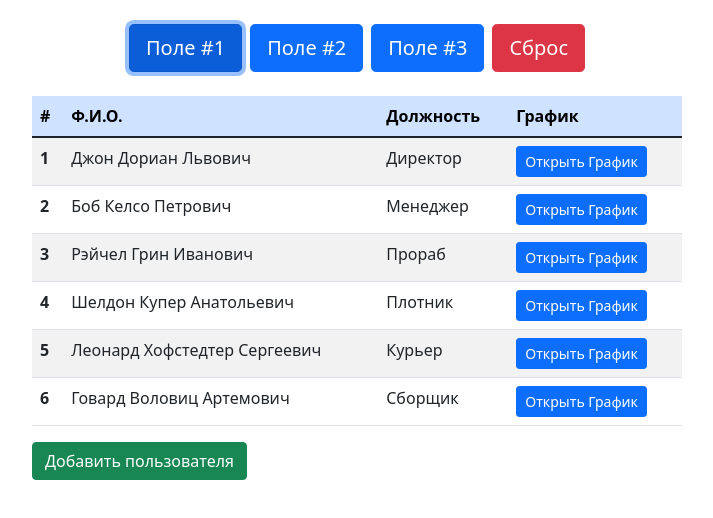
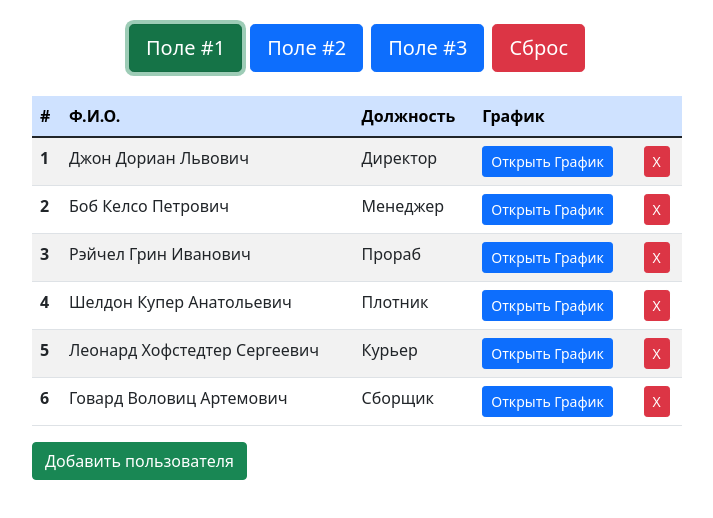
Before and after one commit to bobkov-evgeny/fields-react, a React (Create React App) app: page / in a window 1280 px wide. Both pictures are taken after a click on the button "Поле #1". Shown: the top 518 px of the page, without its empty margins (283-996 px from the left). Built offline with nearby package versions, Linux system fonts and the light colour scheme.

Commit message:
add new user form finished

```diff
--- a/src/components/FAKE_API/users.api.js
+++ b/src/components/FAKE_API/users.api.js
@@ -2,6 +2,7 @@ const fields = [
 	{
 		fieldNumber: 1,
 		fieldAdress: "Поле #1",
+		isActive: false,
 		workers: [
 			{
 				_id: "67rdca3eeb7f6fgeed471811",
@@ -98,6 +99,7 @@ const fields = [
 	{
 		fieldNumber: 2,
 		fieldAdress: "Поле #2",
+		isActive: false,
 		workers: [
 			{
 				_id: "67rdca3eeb7f6fgeed471817",
@@ -179,6 +181,7 @@ const fields = [
 	{
 		fieldNumber: 3,
 		fieldAdress: "Поле #3",
+		isActive: false,
 		workers: [
 			{
 				_id: "67rdca3eeb7f6fgeed471835",
--- a/src/components/fields.jsx
+++ b/src/components/fields.jsx
@@ -1,69 +1,66 @@
 import React, { useState } from "react";
 import Workers from "./worker";
+import NewUserForm from "./newUserForm";
 import * as api from "./FAKE_API/users.api";
-import {
-	Form,
-	Button,
-	Col,
-	InputGroup,
-	FormControl,
-	Row,
-} from "react-bootstrap";
 
 const Fields = () => {
+	const [fields, setFields] = useState(api.fetchFieldsData());
 	const [selectedFieldData, setWorkers] = useState(0);
-	const [fields, setFields] = useState(api.fetchFieldsData());
 	const [newUserForm, setUserFormStatus] = useState(0);
 
 	const setSelectedField = (fieldNumber) => {
-		setWorkers(api.fetchFieldsData()[fieldNumber - 1]);
+		fields.forEach((field) =>
+			field.fieldNumber === fieldNumber
+				? (field.isActive = true)
+				: (field.isActive = false)
+		);
+		setWorkers(fields[fieldNumber - 1]);
+	};
+	const reset = () => {
+		setFields(api.fetchFieldsData());
+		console.log("ok");
+		fields.forEach((field) => (field.isActive = false));
+		setWorkers(0);
+		setUserFormStatus(0);
 	};
 
-	const reset = () => {
-		setWorkers(0);
+	const addUser = (event) => {
+		const selectedField = event.target[2].value;
+		event.preventDefault();
+
+		const newFieldsData = fields.map((field) => {
+			if (field.fieldNumber !== +selectedField) return field;
+			field.workers = [
+				...field.workers,
+				{
+					name: event.target[0].value,
+					position: event.target[1].value,
+					schedule: [["22.01.2021", 8]],
+					counter: field.workers.length + 1,
+					_id: field.workers.length + 1,
+				},
+			];
+			return field;
+		});
+
+		setFields(newFieldsData);
 		setUserFormStatus(0);
+	};
+
+	const deleteUser = (worker) => {
+		const newFieldsData = fields.map((field) => {
+			if (!field.workers.includes(worker)) return field;
+			field.workers = field.workers.filter((workerIn) => workerIn !== worker);
+
+			return field;
+		});
+
+		setFields(newFieldsData);
 	};
 
 	const toggleUserFormActive = () => {
 		newUserForm ? setUserFormStatus(0) : setUserFormStatus(1);
 	};
-
-	const renderNewUserForm = () => (
-		<Form className="mt-3 " onSubmit={() => toggleUserFormActive()}>
-			<Row className="align-items-center">
-				<Col xs="auto">
-					<Form.Label htmlFor="inlineFormInput" visuallyHidden>
-						Name
-					</Form.Label>
-					<Form.Control
-						className="mb-2"
-						id="inlineFormInput"
-						placeholder="Ф.И.О Пользователя"
-					/>
-				</Col>
-				<Col xs="auto">
-					<Form.Label htmlFor="inlineFormInputGroup" visuallyHidden>
-						Position
-					</Form.Label>
-					<InputGroup className="mb-2">
-						<FormControl id="inlineFormInputGroup" placeholder="Должность" />
-					</InputGroup>
-				</Col>
-				<Col xs="auto">
-					<Form.Select className="mb-2">
-						<option>Поле #1</option>
-						<option>Поле #2</option>
-						<option>Поле #3</option>
-					</Form.Select>
-				</Col>
-				<Col xs="auto">
-					<Button type="submit" className="mb-2">
-						Подтвердить
-					</Button>
-				</Col>
-			</Row>
-		</Form>
-	);
 
 	return (
 		<>
@@ -73,13 +70,16 @@ const Fields = () => {
 						key={field.fieldNumber}
 						onClick={() => setSelectedField(field.fieldNumber)}
 						type="button"
-						className="btn btn-primary btn-lg m-1 mt-4"
+						className={
+							"btn btn-lg m-1 mt-4 " +
+							(field.isActive ? "btn-success" : "btn-primary")
+						}
 					>
 						{field.fieldAdress}
 					</button>
 				))}
 				<button
-					onClick={reset}
+					onClick={() => reset()}
 					type="button"
 					className="btn btn-danger btn-lg m-1 mt-4"
 				>
@@ -96,6 +96,7 @@ const Fields = () => {
 								<th scope="col">Ф.И.О.</th>
 								<th scope="col">Должность</th>
 								<th scope="col">График</th>
+								<th scope="col"></th>
 							</tr>
 						</thead>
 						<tbody>
@@ -104,18 +105,18 @@ const Fields = () => {
 									key={worker._id}
 									worker={worker}
 									counter={worker.counter}
+									onDelete={deleteUser}
 								/>
 							))}
 						</tbody>
 					</table>
-					<button
-						onClick={() => toggleUserFormActive()}
-						type="button"
-						className="btn btn-success btn-m"
-					>
-						Добавить пользователя
-					</button>
-					{newUserForm ? renderNewUserForm() : ""}
+
+					<NewUserForm
+						onClick={toggleUserFormActive}
+						isActive={newUserForm}
+						onSubmit={addUser}
+						selectedField={selectedFieldData.fieldNumber}
+					/>
 				</div>
 			) : (
 				""
--- /dev/null
+++ b/src/components/newUserForm.jsx
@@ -0,0 +1,78 @@
+import React from "react";
+import {
+	Form,
+	Button,
+	Col,
+	InputGroup,
+	FormControl,
+	Row,
+} from "react-bootstrap";
+
+const NewUserForm = ({ onClick, onSubmit, isActive, selectedField }) => {
+	const renderNewUserForm = () => (
+		<Form className="mt-3" onSubmit={(event) => onSubmit(event, selectedField)}>
+			<Row className="align-items-center">
+				<Col xs="auto">
+					<Form.Label htmlFor="inlineFormInput" visuallyHidden>
+						Name
+					</Form.Label>
+					<Form.Control
+						className="mb-2"
+						id="inlineFormInput"
+						placeholder="Ф.И.О Пользователя"
+					/>
+				</Col>
+				<Col xs="auto">
+					<Form.Label htmlFor="inlineFormInputGroup" visuallyHidden>
+						Position
+					</Form.Label>
+					<InputGroup className="mb-2">
+						<FormControl id="inlineFormInputGroup" placeholder="Должность" />
+					</InputGroup>
+				</Col>
+				<Col xs="auto">
+					<Form.Select className="mb-2" id="inlineFormSelect">
+						<option
+							value="
+                        1"
+						>
+							Поле №1
+						</option>
+						<option
+							value="
+                        2"
+						>
+							Поле №2
+						</option>
+						<option
+							value="
+                        3"
+						>
+							Поле №3
+						</option>
+					</Form.Select>
+				</Col>
+				<Col xs="auto">
+					<Button type="submit" className="mb-2">
+						Подтвердить
+					</Button>
+				</Col>
+			</Row>
+		</Form>
+	);
+
+	return (
+		<>
+			<button
+				onClick={() => onClick()}
+				type="button"
+				className="btn btn-success btn-m"
+			>
+				Добавить пользователя
+			</button>
+			{isActive ? renderNewUserForm() : ""}
+		</>
+	);
+};
+
+export default NewUserForm;
--- a/src/components/schedule.jsx
+++ b/src/components/schedule.jsx
@@ -1,5 +1,5 @@
 import React, { useState } from "react";
-import { Modal, Col, Row, Form, Button, Table } from "react-bootstrap";
+import { Modal, Form, Button, Table } from "react-bootstrap";
 
 const Schedule = ({ worker }) => {
 	const [show, setShow] = useState(false);
@@ -18,13 +18,14 @@ const Schedule = ({ worker }) => {
 							<Form.Group
 								style={{ justifyContent: `center` }}
 								className="d-flex"
-								controlId="formPlaintextEmail"
+								//controlId="formPlaintextEmail"
 							>
 								<Form.Control
 									size="sm"
 									style={{ width: "40px" }}
 									type="text"
 									placeholder={day[1]}
+									key={day[0]}
 								/>
 
 								<Form.Label className="m-1">ч.</Form.Label>
--- a/src/components/worker.jsx
+++ b/src/components/worker.jsx
@@ -1,7 +1,7 @@
 import React from "react";
 import Schedule from "./schedule";
 
-const Worker = ({ worker }) => {
+const Worker = ({ worker, onDelete }) => {
 	return (
 		<>
 			<tr>
@@ -11,6 +11,15 @@ const Worker = ({ worker }) => {
 				<td>
 					<Schedule worker={worker} />
 				</td>
+				<td>
+					<button
+						onClick={() => onDelete(worker)}
+						type="button"
+						className="btn btn-danger btn-sm"
+					>
+						X
+					</button>
+				</td>
 			</tr>
 		</>
 	);
```
